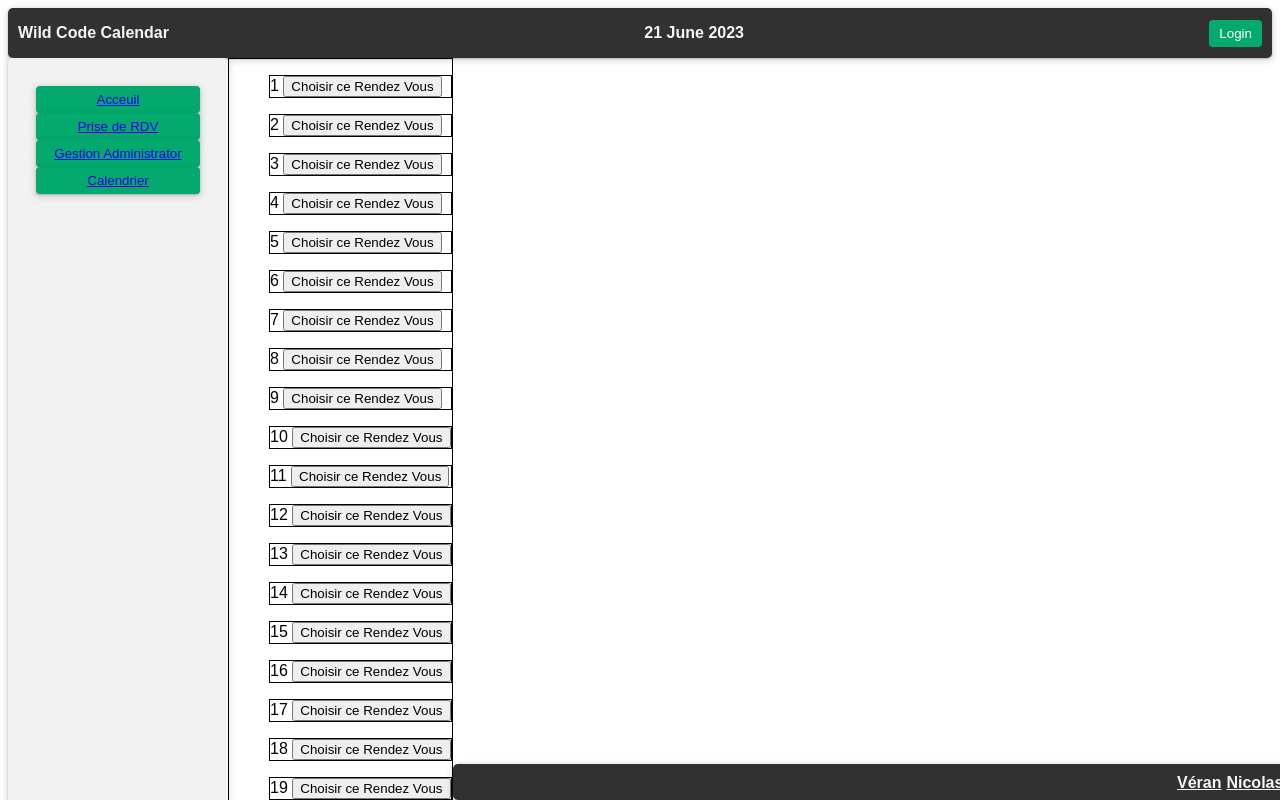
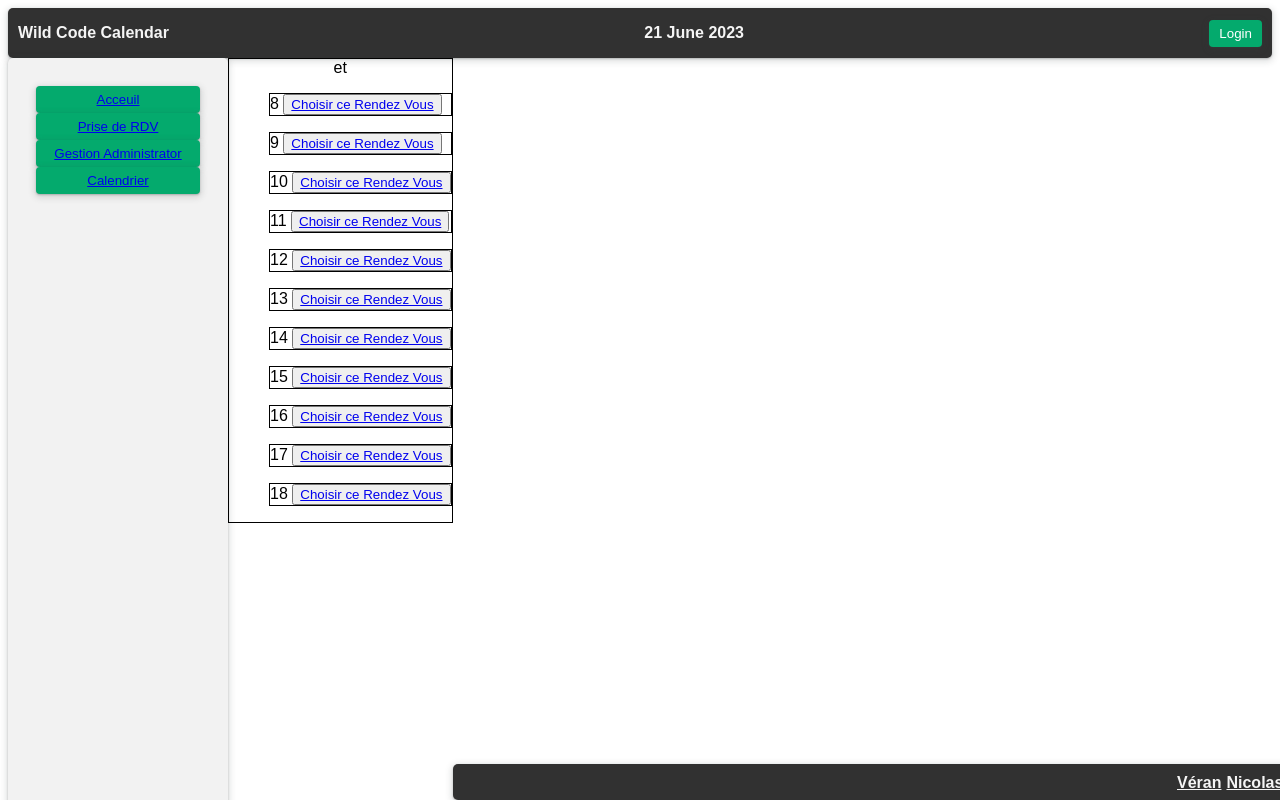
Before and after one commit to Vv214/TpCalendar, an Angular app: page /jour in a window 1280 px wide. Shown: the top 800 px of the page. Built offline with nearby package versions, Linux system fonts and the light colour scheme.

Commit message:
chargment bon jour lors de choix calendrier et autres

```diff
--- a/src/app/Component/daily/daily.component.css
+++ b/src/app/Component/daily/daily.component.css
@@ -11,3 +11,10 @@ body {
     border: 1px solid black;
 
 }
+
+.afficher-month,
+.afficher-annee {
+    display: flex;
+    justify-content: center;
+    text-align: center;
+}
--- a/src/app/Component/daily/daily.component.html
+++ b/src/app/Component/daily/daily.component.html
@@ -1,7 +1,11 @@
 <div class="contentDaily">
+
+    <div class="afficher-month"> {{jour}} et {{mois}} </div>
     <ul *ngFor="let creneau of creneaux">
         <p class="creneau"> {{ creneau }}
-            <button (click)="formAppel()">Choisir ce Rendez Vous</button>
+            <button (click)="formAppel(jour, mois, creneau)">
+                <a [routerLink]="['/jour']" [queryParams]="{ id: jour, mois : mois, creneau : creneau }">
+                    Choisir ce Rendez Vous</a></button>
         </p>
     </ul>
 </div>
--- a/src/app/Component/daily/daily.component.ts
+++ b/src/app/Component/daily/daily.component.ts
@@ -1,21 +1,37 @@
-import { Component, Input } from '@angular/core';
+import { Component, Input, OnInit } from '@angular/core';
+import { ActivatedRoute } from '@angular/router';
+import { Router } from '@angular/router';
 
 @Component({
   selector: 'app-daily',
   templateUrl: './daily.component.html',
   styleUrls: ['./daily.component.css']
 })
-export class DailyComponent {
+export class DailyComponent implements OnInit {
   @Input()
   isAdmin: boolean = false;
   creneaux: number[] = [];
+
+  jour!: string;
+  mois!: string;
+
+
+  constructor(private route: ActivatedRoute, private router: Router) { }
+
   ngOnInit() {
-    for (let i = 1; i <= 48; i++) {
+    this.jour = this.route.snapshot.queryParams['id'];
+    this.mois = this.route.snapshot.queryParams['mois'];
+
+    for (let i = 8; i <= 18; i++) {
       this.creneaux.push(i);
     }
   }
 
-  formAppel(): void {
-    console.log('Toto Test ! ');
+  affichageJour(id: string, mois: string) {
+    this.router.navigate(['/jour'], { queryParams: { id: id, mois: mois } });
+  }
+
+  formAppel(jour: string, mois: string, heure: number): void {
+    this.router.navigate(['/form'], { queryParams: { id: jour, mois: mois, heure: heure } });
   }
 }
--- a/src/app/Component/form/form.component.html
+++ b/src/app/Component/form/form.component.html
@@ -1,5 +1,4 @@
 <form form #myForm="ngForm" (ngSubmit)="myForm.valid && onSubmit()">
-
     <div class="container">
         <div class="row">
             <label for="prenom">Prénom</label>
--- a/src/app/Component/form/form.component.ts
+++ b/src/app/Component/form/form.component.ts
@@ -4,6 +4,9 @@ import { LesRendezVousService } from 'src/app/Service/LesRendezVousService';
 import { Creneau } from 'src/model/Creneau';
 import { lesRendezVous } from 'src/model/lesRendezVous';
 import { rendezVous } from 'src/model/rendez_vous';
+import { Router } from '@angular/router';
+import { ActivatedRoute } from '@angular/router';
+
 
 
 @Component({
@@ -16,22 +19,30 @@ export class FormComponent {
   idRendezVous: number = 0;
   idCreneau: number = 0;
   client: Client = new Client('', '', '', '', false, '');
+  jour!: string;
+  mois!: string;
+  heure!: number;
+  creneau: Creneau = new Creneau(new Date());
+  heureChoisi!: number;
+  heureActuel: Date = new Date;
+
 
   @Input()
   afficheCreneau: boolean = false;
 
   client2: Client = new Client('', '', '', '', false, '');
-  creneau: Creneau = new Creneau(new Date());
 
 
   lst: lesRendezVous = new lesRendezVous();
   listeRDV: rendezVous[] = this.lst.listeRendezVous;
   // injection du servive contenat la liste des renndez-vous
-  constructor(private rendezVousService: LesRendezVousService) { }
+  constructor(private rendezVousService: LesRendezVousService, private route: ActivatedRoute, private router: Router) { }
   ngOnInit(): void {
-
+    this.jour = this.route.snapshot.queryParams['id'];
+    this.mois = this.route.snapshot.queryParams['mois'];
+    this.heure = this.route.snapshot.queryParams['heure'];
+    this.heureChoisi = (this.creneau.date.setHours(this.heure) - this.heureActuel.getHours());
   }
-
   onSubmit() {
     const client: Client = new Client(this.client.prenom, this.client.nom, this.client.message, this.client.telephone, false, this.client.email);
     client.setId(this.idClient);
```
Also changed, not shown: src/app/Component/sidebar/sidebar.component.html (+0 -7 lines).
